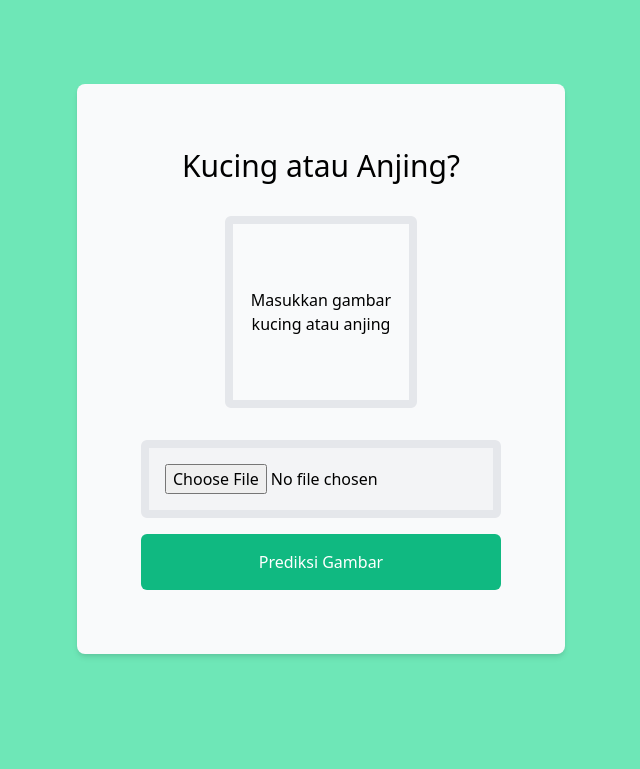
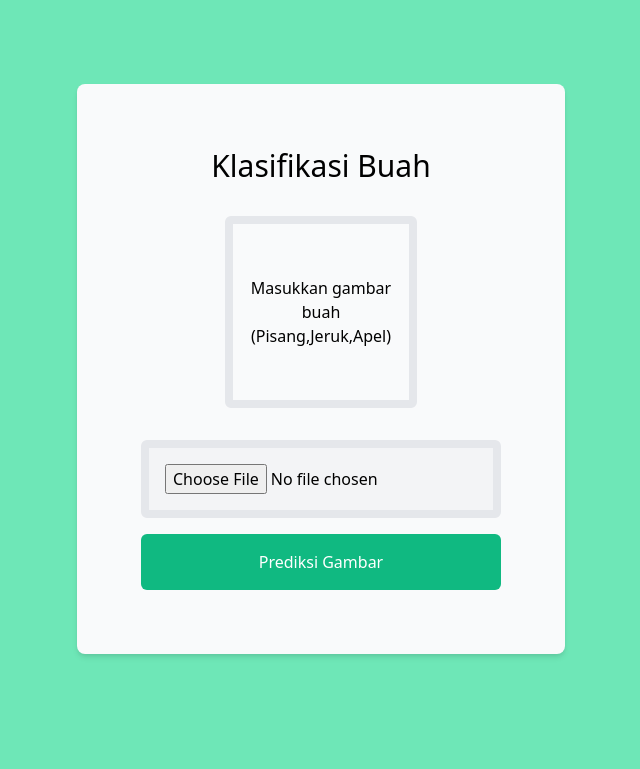
Before and after one commit to yohanen03/coba, a Flask app: page / in a window 1280 px wide. Shown: the part 159-928 px from the top of the page, without its empty margins (319-959 px from the left). Run offline with Flask 2, Linux system fonts and the light colour scheme.

Commit message:
Add files via upload

```diff
--- a/templates/index.html
+++ b/templates/index.html
@@ -8,7 +8,7 @@
             href="https://unpkg.com/tailwindcss@^2/dist/tailwind.min.css"
             rel="stylesheet"
         />
-        <title>Kucing atau Anjing</title>
+        <title>Klasifikasi Buah</title>
     </head>
     <body>
         <header class="flex gap-x-8 justify-center items-center h-32 bg-green-300">
@@ -45,7 +45,7 @@
                     rounded-lg
                 "
             >
-                <h1 class="text-3xl text-bold">Kucing atau Anjing?</h1>
+                <h1 class="text-3xl text-bold">Klasifikasi Buah</h1>
 
                 {% if uploaded_image %}
                 <img
@@ -66,7 +66,7 @@
                     "
                 >
                     <p class="text-center">
-                        Masukkan gambar kucing atau anjing
+                        Masukkan gambar buah (Pisang,Jeruk,Apel)
                     </p>
                 </div>
                 {% endif %} {% if prediction %}
```
